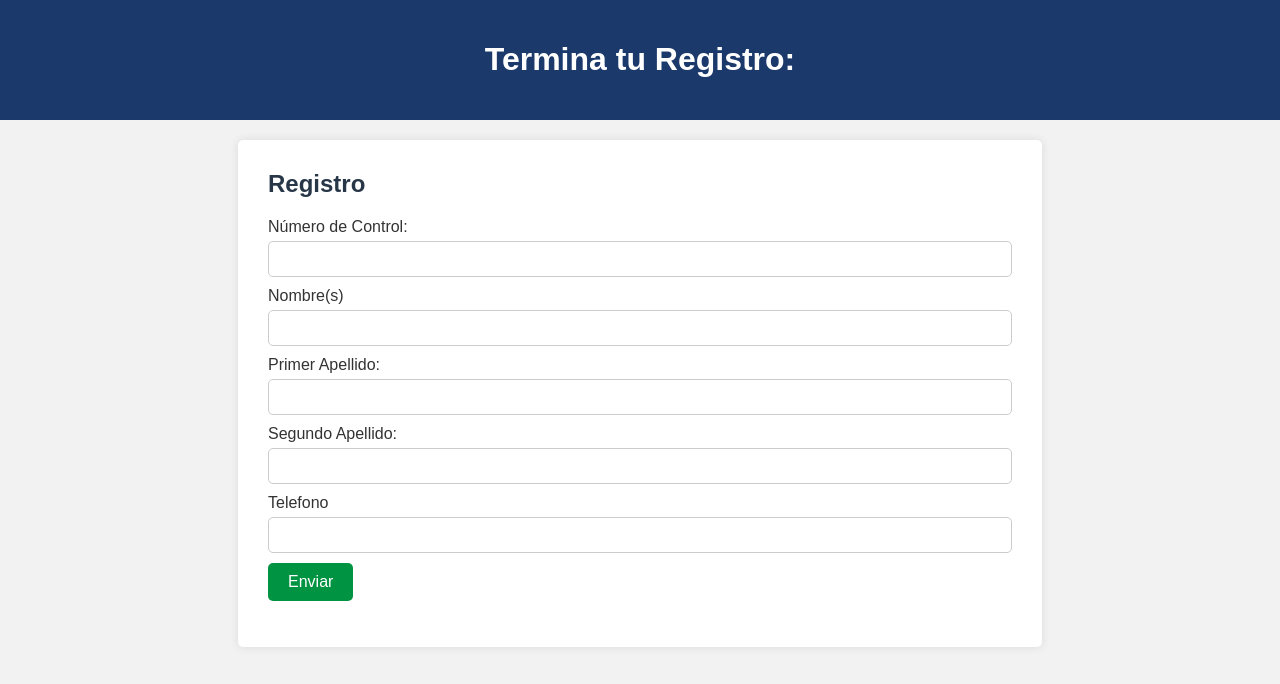
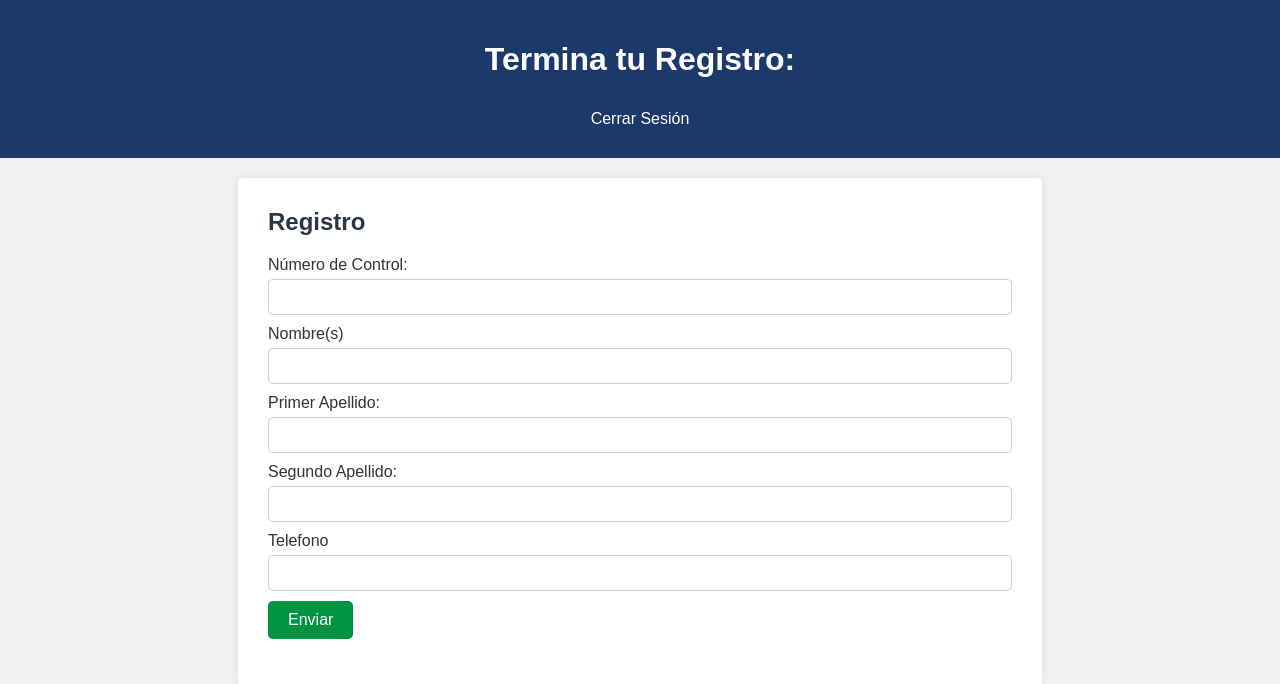
Before and after one commit to DavisHrz/residencias, a PHP site: page /views/student/view_student_register.php in a window 1280 px wide. Shown: the top 684 px of the page. Run offline with PHP 8.4, Linux system fonts and the light colour scheme.

Commit message:
add button view student_register

```diff
--- a/JobFinder/css/registroAlumno.css
+++ b/JobFinder/css/registroAlumno.css
@@ -82,6 +82,7 @@ body {
     color: white;
     text-decoration: none;
     margin: 0 10px;
+    padding: 3px;
   }
 
   nav a:hover {
--- a/views/student/view_student_register.php
+++ b/views/student/view_student_register.php
@@ -3,6 +3,9 @@
 
 <header>
     <h1>Termina tu Registro: </h1>
+    <nav>
+        <a href="#">Cerrar Sesión</a>
+      </nav>
   </header>
 
   <main>
```
